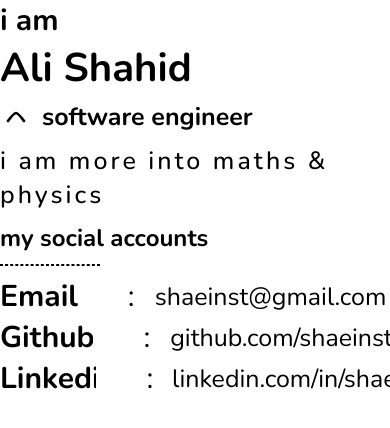
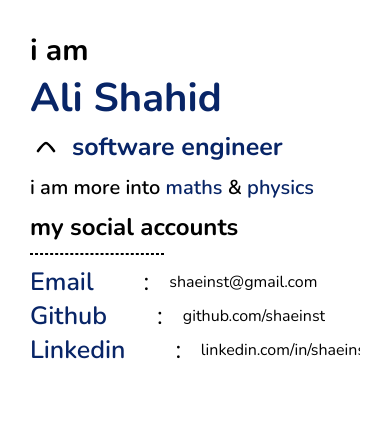
Before and after one commit to 4ge101/portfolio, a plain HTML site: page index.html in a window 390 px wide. Drawn offline with nearby package versions, Linux system fonts and the light colour scheme; a web font is replaced by a local one.

Commit message:
making website responsive

```diff
--- a/index.html
+++ b/index.html
@@ -13,6 +13,7 @@
 
 <body>
 
+    <div class="main-container">
         <div class="about-container">
             <div class="about-title">
                 <h2>i am</h2>
@@ -20,7 +21,7 @@
             </div>
             <div class="about">
                 <h2><img src="assets/icons/arrow-up-01-stroke-rounded.svg" alt="arrowup_icon">software engineer</h2>
-            <p>i am more into maths & physics</p>
+                <p>i am more into <span>maths</span> & <span>physics</span></p>
             </div>
         </div>
 
@@ -29,18 +30,19 @@
                 <h2>my social accounts</h2>
                 <hr class="dash-line">
             </div>
-        <div class="information">
+
             <div class="email">
                 <h2>Email</h2>
                 <span class="colon">:</span>
                 <p>shaeinst@gmail.com</p>
             </div>
-        </div>
+
             <div class="github">
                 <h2>Github</h2>
                 <span class="colon">:</span>
                 <p>github.com/shaeinst</p>
             </div>
+
             <div class="linkedin">
                 <h2>Linkedin</h2>
                 <span class="colon">:</span>
--- a/style.css
+++ b/style.css
@@ -9,14 +9,20 @@
 :root {
     --dark-color: black;
     --white-color: white;
+    --text-color: #082567;
 }
 
 body {
     font-family: "Nunito", sans-serif;
 }
 
+.main-container {
+    padding: 30px 60px;
+}
+
 .about-title h1 {
     font-size: 40px;
+    color: var(--text-color);
 }
 
 .about-title h2 {
@@ -29,6 +35,7 @@ body {
     gap: 10px;
     font-size: 25px;
     padding: 5px 0 0;
+    color: var(--text-color);
 }
 
 .about p {
@@ -36,6 +43,10 @@ body {
     font-weight: 500;
     letter-spacing: 3px;
     padding: 10px 0;
+}
+
+.about p span {
+    color: var(--text-color);
 }
 
 .inforamtion-title h2 {
@@ -61,6 +72,7 @@ body {
 .github h2,
 .linkedin h2 {
     font-size: 30px;
+    color: var(--text-color);
 }
 
 .email p,
@@ -74,6 +86,36 @@ body {
     margin: 0 -30px 0 0;
 }
 
-/* @media (max-width: 700px) {
+@media (max-width: 700px) {
+    .main-container {
+        padding: 30px 30px;
+    }
 
-} */
+    .about p {
+        font-size: 20px;
+        font-weight: 600;
+        letter-spacing: normal;
+    }
+
+    .dash-line {
+        width: 40%;
+    }
+
+    .email h2,
+    .github h2,
+    .linkedin h2 {
+        font-size: 25px;
+        overflow: visible;
+        font-weight: 600;
+    }
+
+    .email p,
+    .github p,
+    .linkedin p {
+        font-size: 16px;
+    }
+
+    .colon {
+        font-size: 25px;
+    }
+}
```
Lines whose indentation alone changed are shown as unchanged.
